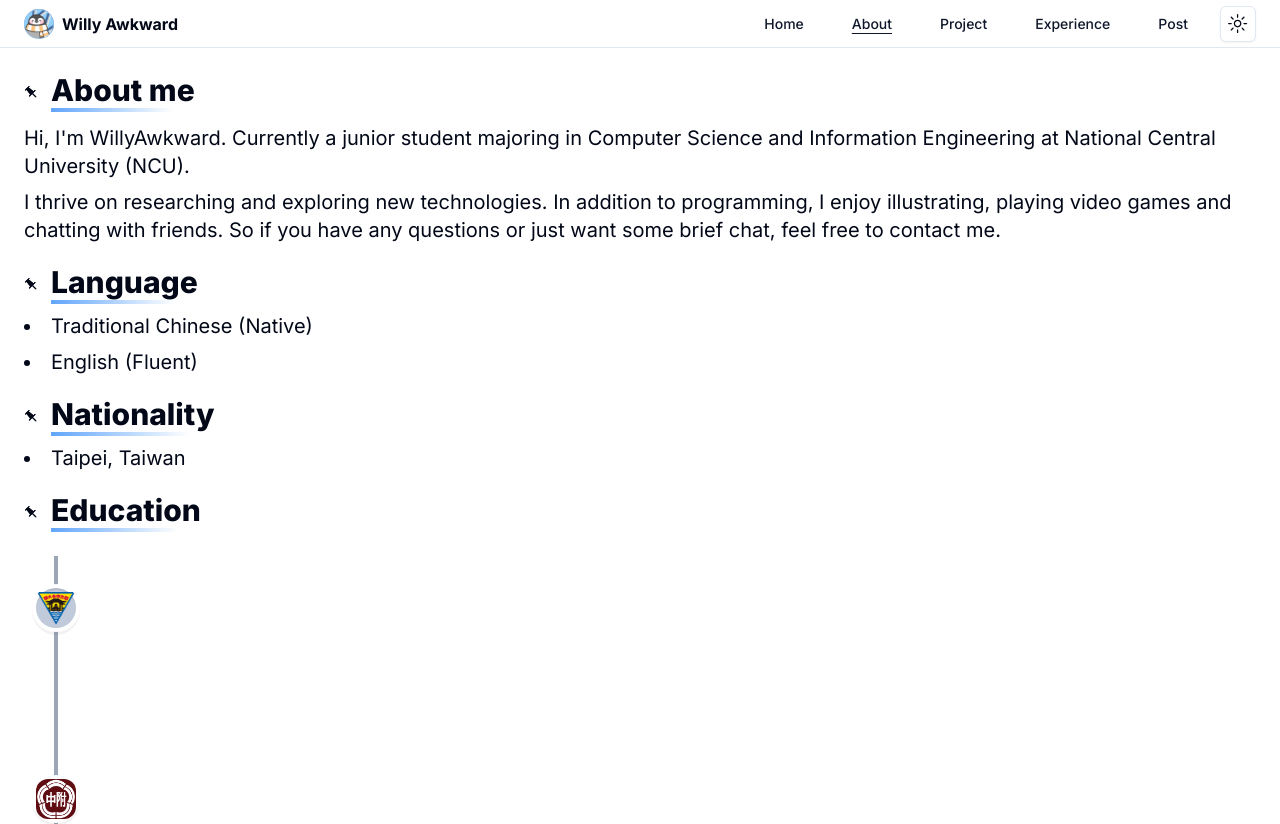
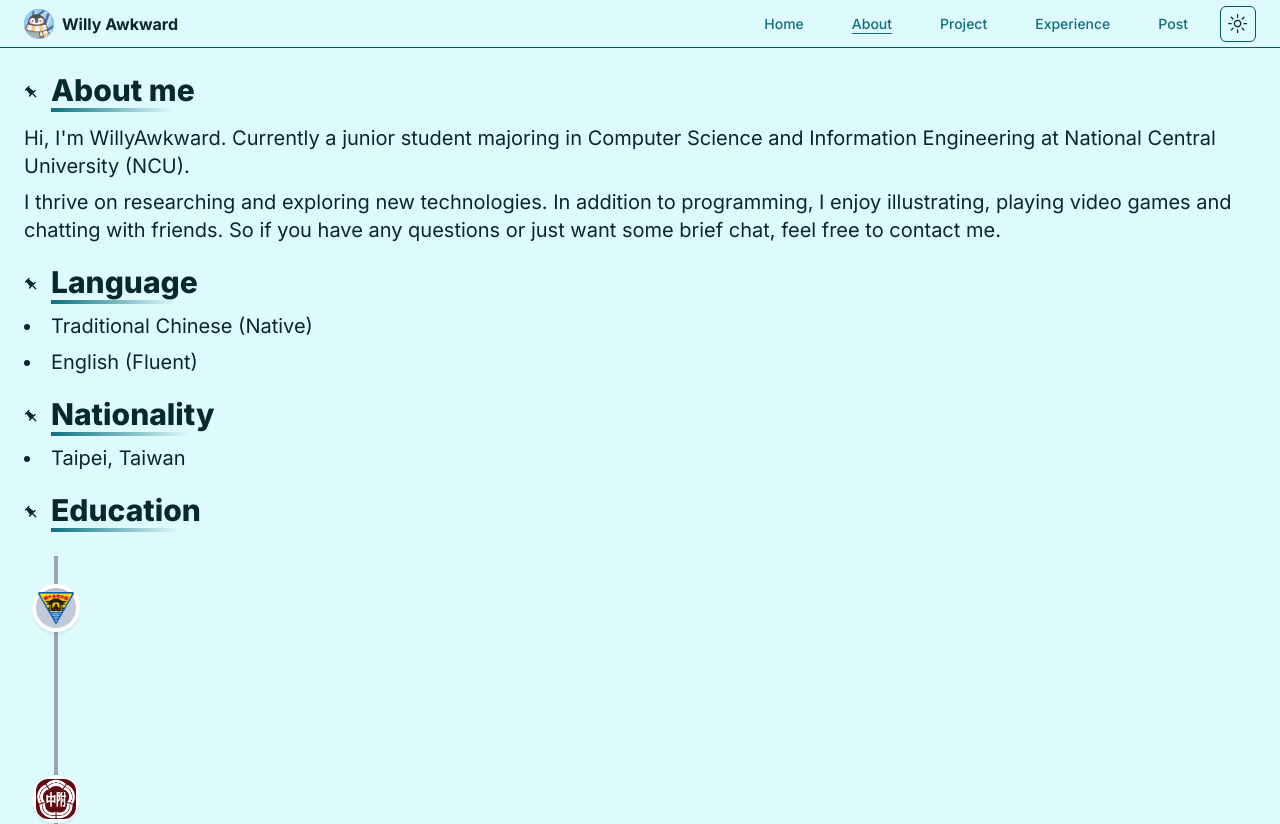
Before and after one commit to awkward-willy/awkward-willy.github.io, a Next.js app: page /about in a window 1280 px wide. Shown: the top 824 px of the page. Built offline with nearby package versions, Linux system fonts and the light colour scheme.

Commit message:
[Style] Change color palette.

```diff
--- a/app/(hero, root)/@Island/page.tsx
+++ b/app/(hero, root)/@Island/page.tsx
@@ -32,7 +32,7 @@ export default function IslandPage() {
       <Canvas camera={{ position: [6, 2.5, 5], fov: 25 }} frameloop="always">
         <Suspense fallback={<Loader />}>
           <Stage shadows={false} adjustCamera={1.3}>
-            <ambientLight intensity={0.7} />
+            <ambientLight intensity={1.2} />
             <directionalLight color="white" position={[1, 1, 1]} />
             <directionalLight color="white" position={[-1, -1, -1]} />
             <Scene />
--- a/app/(hero, root)/page.tsx
+++ b/app/(hero, root)/page.tsx
@@ -18,12 +18,12 @@ export default function HeroPage() {
       <p className="text-xl font-bold sm:text-2xl md:text-4xl lg:text-2xl leading-snug w-[90%]">
         Hello there! 👋 I&apos;m
       </p>
-      <h1 className="text-3xl font-extrabold sm:text-4xl md:text-6xl lg:text-7xl leading-snug w-[90%] m-4 after:content-[''] after:block after:w-28 sm:after:h-3 after:h-1 after:bg-blue-400">
+      <h1 className="text-3xl font-extrabold sm:text-4xl md:text-6xl lg:text-7xl leading-snug w-[90%] m-4">
         Willy Awkward
       </h1>
-      <h1 className="text-xl font-extrabold  sm:text-2xl md:text-4xl lg:text-2xl leading-snug w-[90%] m-4">
+      <h1 className="text-xl font-extrabold  sm:text-2xl md:text-4xl lg:text-2xl leading-snug w-[90%]">
         Currently a student majoring in{" "}
-        <span className="text-blue-500">CSIE</span>
+        <span className="text-primary">CSIE</span>
       </h1>
       <ContactLinks className="w-[90%] m-4" />
     </section>
--- a/app/about/_components/AboutSection.tsx
+++ b/app/about/_components/AboutSection.tsx
@@ -6,7 +6,7 @@ const AboutSection = () => {
     <>
       <div className="flex items-center gap-3">
         <DrawingPinFilledIcon className="scale-x-[-1]" />
-        <h1 className="font-extrabold text-2xl sm:text-3xl after:content-[''] after:block after:w-[85%] after:h-1 after:bg-gradient-to-r from-blue-400 to-transparent">
+        <h1 className="font-extrabold text-2xl sm:text-3xl after:content-[''] after:block after:w-[85%] after:h-1 after:bg-gradient-to-r from-primary to-transparent">
           About me
         </h1>
       </div>
@@ -29,7 +29,7 @@ const AboutSection = () => {
           <div key={index}>
             <div className="flex items-center gap-3">
               <DrawingPinFilledIcon className="scale-x-[-1]" />
-              <h1 className="font-extrabold text-2xl sm:text-3xl after:content-[''] after:block after:w-[85%] after:h-1 after:bg-gradient-to-r from-blue-400 to-transparent">
+              <h1 className="font-extrabold text-2xl sm:text-3xl after:content-[''] after:block after:w-[85%] after:h-1 after:bg-gradient-to-r from-primary to-transparent">
                 {key}
               </h1>
             </div>
--- a/app/about/_components/ContactSection.tsx
+++ b/app/about/_components/ContactSection.tsx
@@ -17,7 +17,7 @@ const ContactSection = () => {
     <>
       <div className="flex items-center gap-3">
         <DrawingPinFilledIcon className="scale-x-[-1]" />
-        <h1 className="font-extrabold text-2xl sm:text-3xl after:content-[''] after:block after:w-[85%] after:h-1 after:bg-gradient-to-r from-blue-400 to-transparent">
+        <h1 className="font-extrabold text-2xl sm:text-3xl after:content-[''] after:block after:w-[85%] after:h-1 after:bg-gradient-to-r from-primary to-transparent">
           Contact
         </h1>
       </div>
--- a/app/about/_components/EducationSection.tsx
+++ b/app/about/_components/EducationSection.tsx
@@ -15,7 +15,7 @@ const EducationSection = () => {
     <>
       <div className="flex items-center gap-3">
         <DrawingPinFilledIcon className="scale-x-[-1]" />
-        <h1 className="font-extrabold text-2xl sm:text-3xl after:content-[''] after:block after:w-[85%] after:h-1 after:bg-gradient-to-r from-blue-400 to-transparent">
+        <h1 className="font-extrabold text-2xl sm:text-3xl after:content-[''] after:block after:w-[85%] after:h-1 after:bg-gradient-to-r from-primary to-transparent">
           Education
         </h1>
       </div>
--- a/app/about/_components/SkillSection.tsx
+++ b/app/about/_components/SkillSection.tsx
@@ -14,7 +14,7 @@ const SkillSection = () => {
     <>
       <div className="flex items-center gap-3">
         <DrawingPinFilledIcon className="scale-x-[-1]" />
-        <h1 className="font-extrabold text-2xl sm:text-3xl after:content-[''] after:block after:w-[85%] after:h-1 after:bg-gradient-to-r from-blue-400 to-transparent">
+        <h1 className="font-extrabold text-2xl sm:text-3xl after:content-[''] after:block after:w-[85%] after:h-1 after:bg-gradient-to-r from-primary to-transparent">
           Skill
         </h1>
       </div>
--- a/app/globals.css
+++ b/app/globals.css
@@ -10,65 +10,48 @@ body,
 
 @layer base {
   :root {
-    --background: 0 0% 100%;
-    --foreground: 222.2 84% 4.9%;
-
-    --card: 0 0% 100%;
-    --card-foreground: 222.2 84% 4.9%;
-
-    --popover: 0 0% 100%;
-    --popover-foreground: 222.2 84% 4.9%;
-
-    --primary: 222.2 47.4% 11.2%;
-    --primary-foreground: 210 40% 98%;
-
-    --secondary: 210 40% 96.1%;
-    --secondary-foreground: 222.2 47.4% 11.2%;
-
-    --muted: 210 40% 96.1%;
-    --muted-foreground: 215.4 16.3% 46.9%;
-
-    --accent: 210 40% 96.1%;
-    --accent-foreground: 222.2 47.4% 11.2%;
-
-    --destructive: 0 84.2% 60.2%;
-    --destructive-foreground: 210 40% 98%;
-
-    --border: 214.3 31.8% 91.4%;
-    --input: 214.3 31.8% 91.4%;
-    --ring: 222.2 84% 4.9%;
-
+    --background: 184 83% 93%;
+    --foreground: 187 80% 10%;
+    --card: 184 83% 93%;
+    --card-foreground: 187 80% 10%;
+    --popover: 184 83% 93%;
+    --popover-foreground: 187 80% 10%;
+    --primary: 189 82% 28%;
+    --primary-foreground: 184 83% 93%;
+    --secondary: 223 81% 69%;
+    --secondary-foreground: 187 80% 10%;
+    --muted: 184 82% 20%;
+    --muted-foreground: 187 80% 70%;
+    --accent: 235 82% 44%;
+    --accent-foreground: 184 83% 93%;
+    --destructive: 0 85% 60%;
+    --destructive-foreground: 187 80% 10%;
+    --border: 184 82% 20%;
+    --input: 184 82% 20%;
+    --ring: 235 82% 40%;
     --radius: 0.5rem;
   }
 
   .dark {
-    --background: 222.2 84% 4.9%;
-    --foreground: 210 40% 98%;
-
-    --card: 222.2 84% 4.9%;
-    --card-foreground: 210 40% 98%;
-
-    --popover: 222.2 84% 4.9%;
-    --popover-foreground: 210 40% 98%;
-
-    --primary: 210 40% 98%;
-    --primary-foreground: 222.2 47.4% 11.2%;
-
-    --secondary: 217.2 32.6% 17.5%;
-    --secondary-foreground: 210 40% 98%;
-
-    --muted: 217.2 32.6% 17.5%;
-    --muted-foreground: 215 20.2% 65.1%;
-
-    --accent: 217.2 32.6% 17.5%;
-    --accent-foreground: 210 40% 98%;
-
-    --destructive: 0 62.8% 30.6%;
-    --destructive-foreground: 210 40% 98%;
-
-    --border: 217.2 32.6% 17.5%;
-    --input: 217.2 32.6% 17.5%;
-    --ring: 212.7 26.8% 83.9%;
+    --background: 184 83% 7%;
+    --foreground: 187 80% 90%;
+    --card: 184 83% 7%;
+    --card-foreground: 187 80% 90%;
+    --popover: 184 83% 7%;
+    --popover-foreground: 187 80% 90%;
+    --primary: 189 82% 72%;
+    --primary-foreground: 184 83% 7%;
+    --secondary: 223 81% 31%;
+    --secondary-foreground: 187 80% 90%;
+    --muted: 184 82% 80%;
+    --muted-foreground: 187 80% 90%;
+    --accent: 235 82% 56%;
+    --accent-foreground: 187 80% 90%;
+    --destructive: 0 62% 30%;
+    --destructive-foreground: 187 80% 10%;
+    --border: 184 83% 60%;
+    --input: 184 82% 80%;
+    --ring: 235 82% 60%;
   }
 }
 
```
